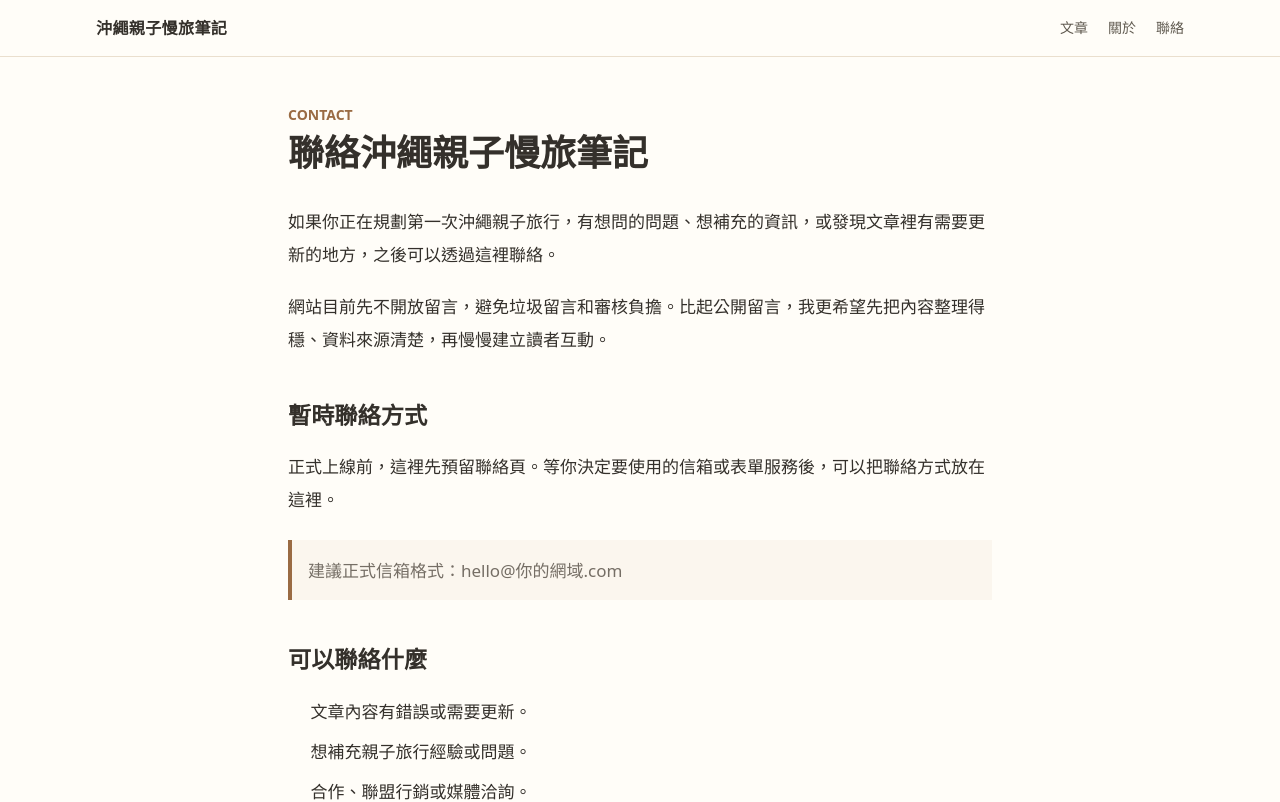
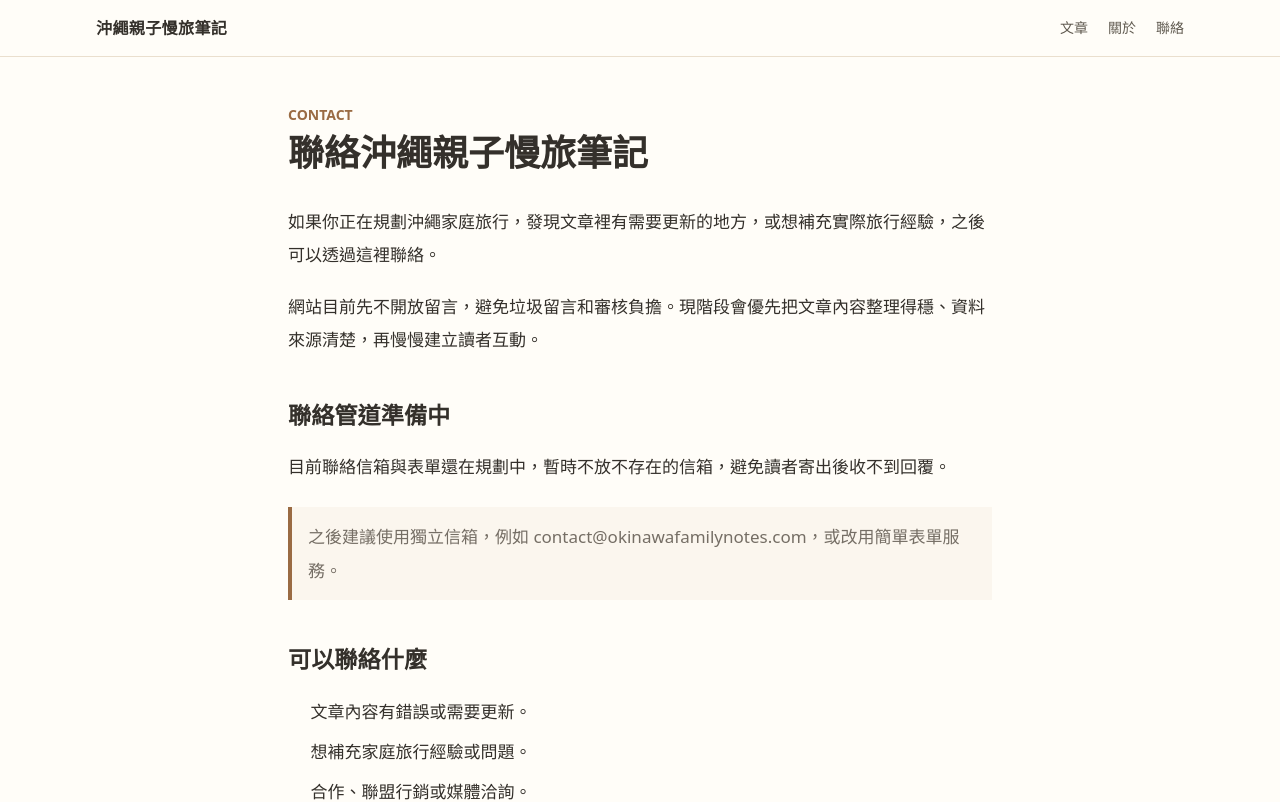
Before and after one commit to wei96-travel/okinawa-family-travel-blog, a Next.js app: page /contact in a window 1280 px wide. Shown: the top 802 px of the page. Built offline with nearby package versions, Linux system fonts and the light colour scheme; no server answers.

Commit message:
Update contact page copy

```diff
--- a/app/contact/page.tsx
+++ b/app/contact/page.tsx
@@ -2,7 +2,7 @@ import type { Metadata } from "next";
 
 export const metadata: Metadata = {
   title: "聯絡",
-  description: "聯絡沖繩親子慢旅筆記，提供問題、補充資料或合作洽詢。"
+  description: "沖繩親子慢旅筆記的聯絡頁，提供內容勘誤、資料補充與合作洽詢說明。"
 };
 
 export default function ContactPage() {
@@ -12,20 +12,20 @@ export default function ContactPage() {
       <h1 className="mt-2 text-3xl font-bold text-[#34302b] sm:text-4xl">聯絡沖繩親子慢旅筆記</h1>
       <div className="prose-travel mt-8">
         <p>
-          如果你正在規劃第一次沖繩親子旅行，有想問的問題、想補充的資訊，或發現文章裡有需要更新的地方，之後可以透過這裡聯絡。
+          如果你正在規劃沖繩家庭旅行，發現文章裡有需要更新的地方，或想補充實際旅行經驗，之後可以透過這裡聯絡。
         </p>
         <p>
-          網站目前先不開放留言，避免垃圾留言和審核負擔。比起公開留言，我更希望先把內容整理得穩、資料來源清楚，再慢慢建立讀者互動。
+          網站目前先不開放留言，避免垃圾留言和審核負擔。現階段會優先把文章內容整理得穩、資料來源清楚，再慢慢建立讀者互動。
         </p>
-        <h2>暫時聯絡方式</h2>
+        <h2>聯絡管道準備中</h2>
         <p>
-          正式上線前，這裡先預留聯絡頁。等你決定要使用的信箱或表單服務後，可以把聯絡方式放在這裡。
+          目前聯絡信箱與表單還在規劃中，暫時不放不存在的信箱，避免讀者寄出後收不到回覆。
         </p>
-        <blockquote>建議正式信箱格式：hello@你的網域.com</blockquote>
+        <blockquote>之後建議使用獨立信箱，例如 contact@okinawafamilynotes.com，或改用簡單表單服務。</blockquote>
         <h2>可以聯絡什麼</h2>
         <ul>
           <li>文章內容有錯誤或需要更新。</li>
-          <li>想補充親子旅行經驗或問題。</li>
+          <li>想補充家庭旅行經驗或問題。</li>
           <li>合作、聯盟行銷或媒體洽詢。</li>
         </ul>
       </div>
```
